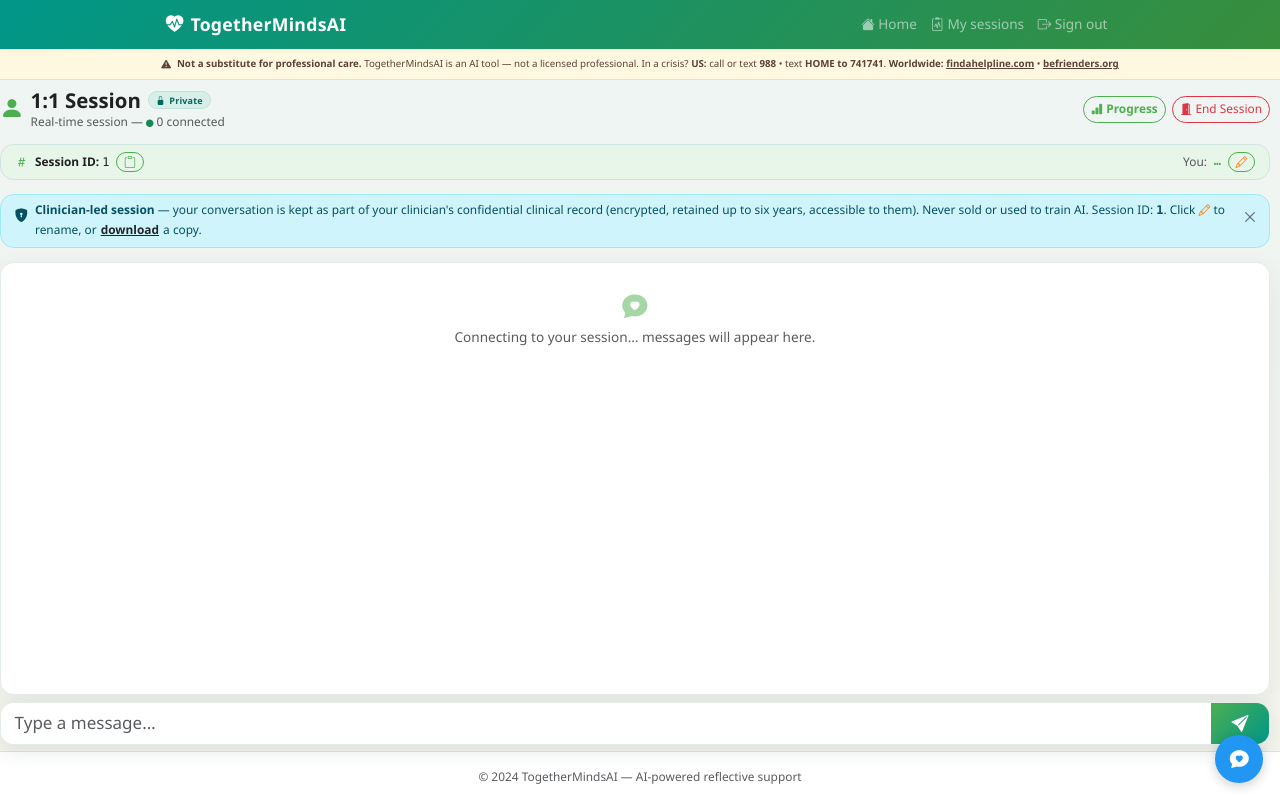
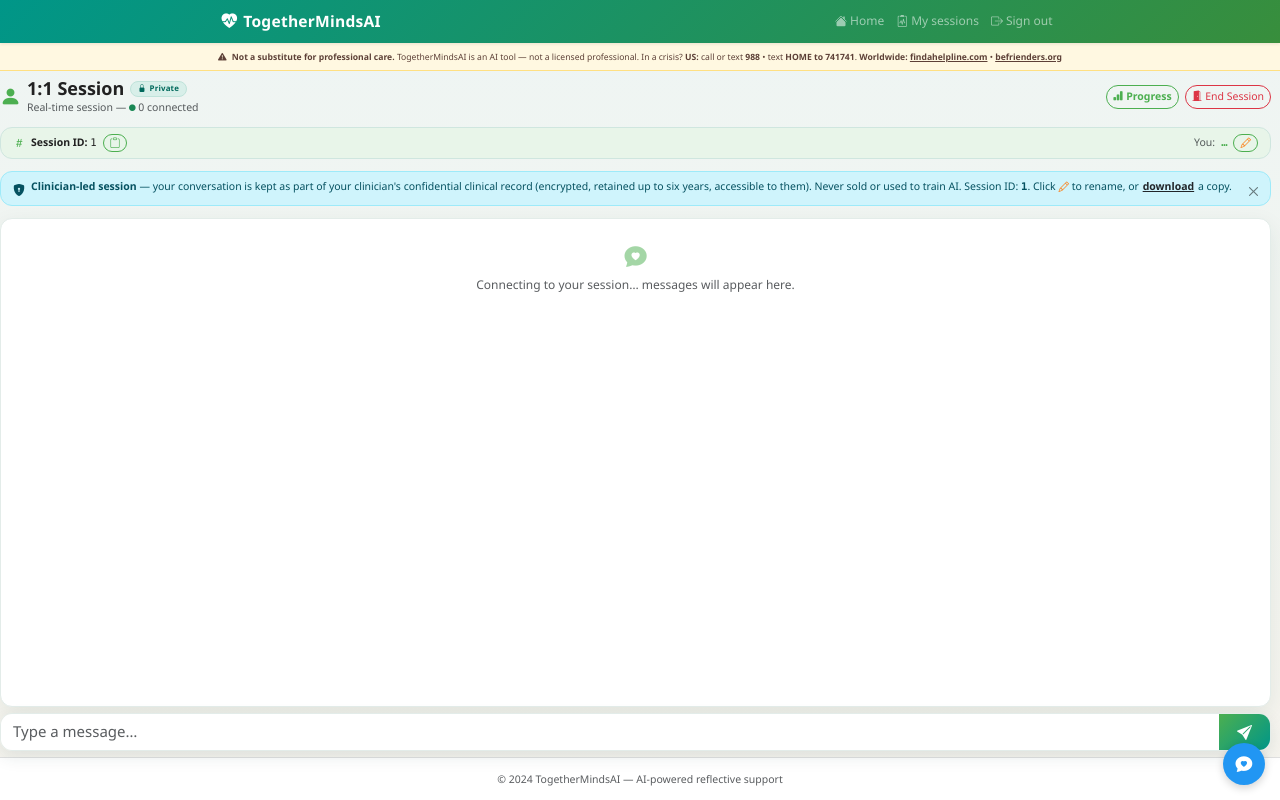
Before and after one commit to OnlineGBC/TogetherMindsAI, a Flask app: page /therapy/solo/1 in a window 1280 px wide. Run offline with Flask 3, Linux system fonts and the light colour scheme; the visitor is signed in with stand-in values (Sample User, id 1); tables that the repository leaves empty hold one stand-in row (values such as "Sample post"); parts of the project's set-up code (start-up, migrations or seed data) failed here and were passed over; some libraries are stand-ins or nearby versions.

Commit message:
Session room: zoom 0.85 -> 0.75 (shrink ~25%)

```diff
--- a/static/css/style.css
+++ b/static/css/style.css
@@ -350,13 +350,13 @@ hr.border-green {
        when content exceeds viewport (e.g. at high zoom). dvh keeps mobile
        browser chrome from causing jumps; vh kept as fallback for older UAs. */
 body.therapy-page {
-    /* Shrink the whole room ~15%. Heights are pre-divided by the zoom factor so
+    /* Shrink the whole room ~25%. Heights are pre-divided by the zoom factor so
        the scaled page still fills the viewport exactly (no blank strip below). */
-    zoom: 0.85;
-    min-height: calc(100vh / 0.85);
-    min-height: calc(100dvh / 0.85);
-    height: calc(100vh / 0.85);
-    height: calc(100dvh / 0.85);
+    zoom: 0.75;
+    min-height: calc(100vh / 0.75);
+    min-height: calc(100dvh / 0.75);
+    height: calc(100vh / 0.75);
+    height: calc(100dvh / 0.75);
     overflow-y: auto;
 }
 body.therapy-page main.container {
```
